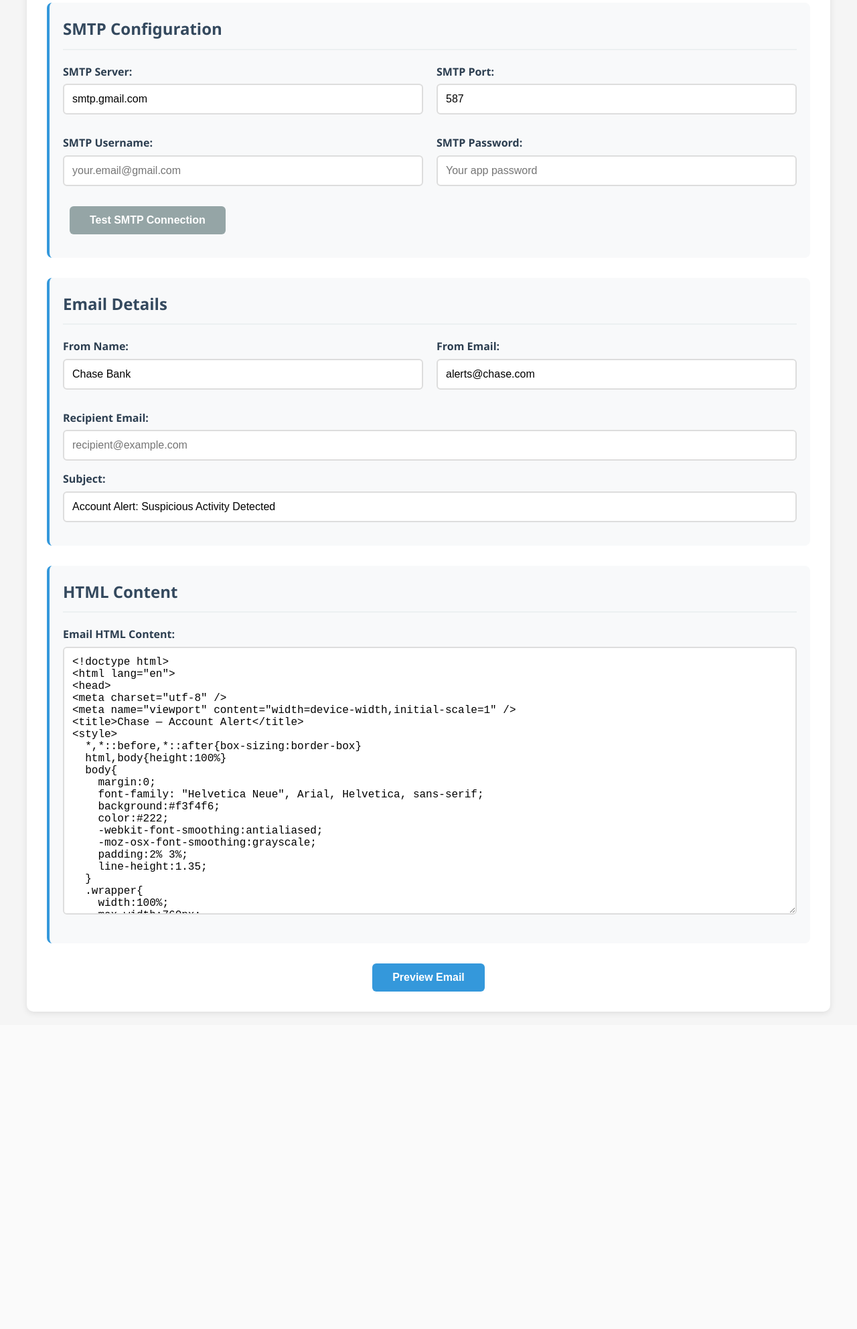
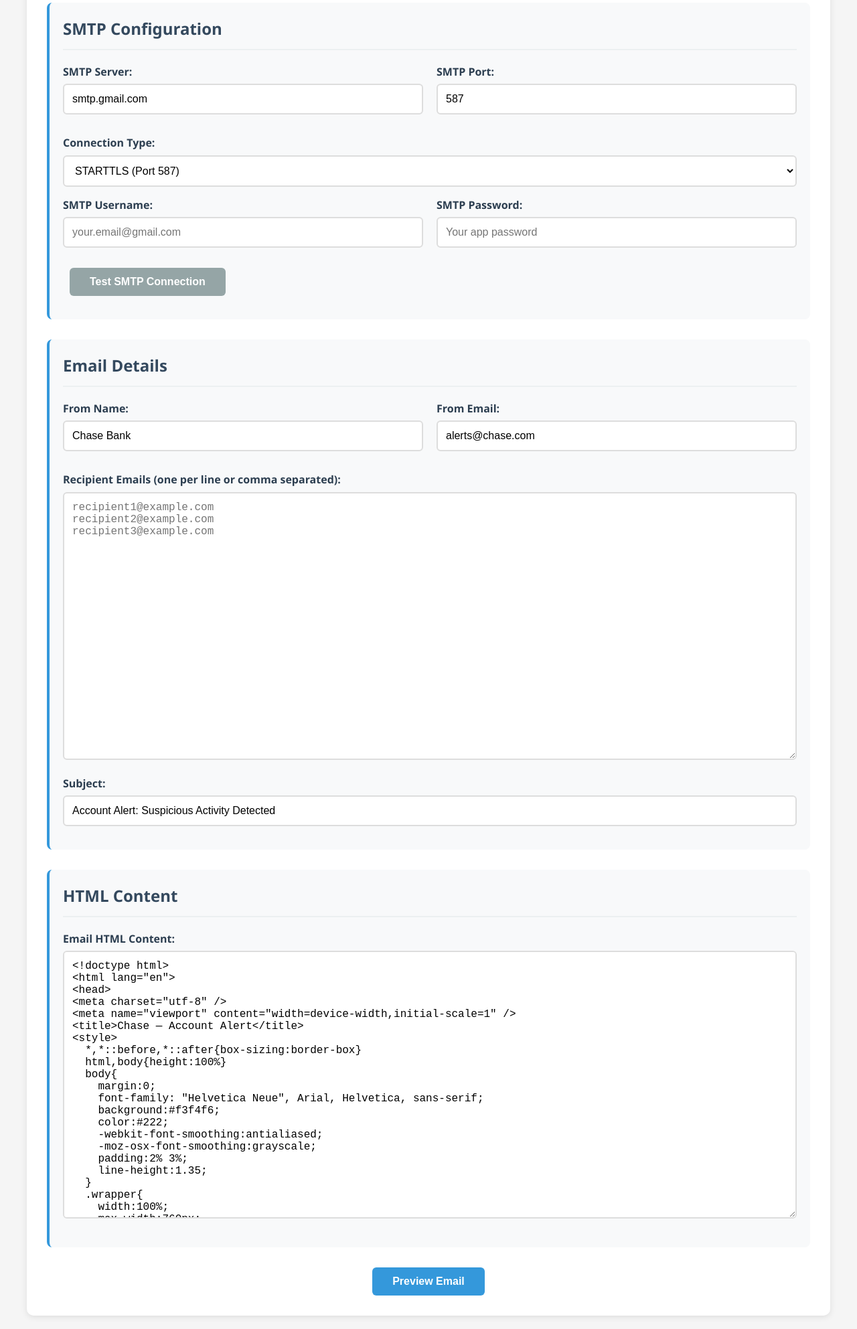
Before and after one commit to Tyger120/FossoSender, a Flask app: page / in a window 1280 px wide. Shown: the part 127-2112 px from the top of the page at 67% size. Before the commit the page ends 1642 px from the top, so only its background shows below. Run offline with Flask 3, Linux system fonts and the light colour scheme.

Commit message:
Add SSL support and multiple recipients for email campaigns
Introduces SSL/TLS connection options, allows sending to multiple recipients via comma or newline separation, and integrates PWA functionality with a service worker and manifest file.

Replit-Commit-Author: Agent
Replit-Commit-Session-Id: cc58668e-87d8-4377-add9-bc7de99d8e3a
Replit-Commit-Checkpoint-Type: intermediate_checkpoint
Replit-Commit-Screenshot-Url: https://storage.googleapis.com/screenshot-production-us-central1/8f2f4f02-7c93-4837-988c-6b48a6292f3d/cc58668e-87d8-4377-add9-bc7de99d8e3a/oU2FfTi

```diff
--- a/main.py
+++ b/main.py
@@ -1,9 +1,11 @@
-from flask import Flask, render_template, request, redirect, url_for, flash, session, jsonify
+from flask import Flask, render_template, request, redirect, url_for, flash, session, jsonify, send_from_directory
 from flask_session import Session
 import smtplib
 from email.mime.text import MIMEText
 from email.mime.multipart import MIMEMultipart
+from email.utils import parseaddr
 import os
+import re
 from datetime import datetime
 
 app = Flask(__name__)
@@ -14,6 +16,24 @@ app.config['SESSION_PERMANENT'] = False
 app.config['SESSION_USE_SIGNER'] = True
 app.config['SESSION_FILE_DIR'] = '/tmp/flask_session'
 Session(app)
+
+def validate_email(email):
+    """Validate email address format"""
+    email = email.strip()
+    if not email:
+        return False
+
+    email_regex = r'^[a-zA-Z0-9._%+-]+@[a-zA-Z0-9.-]+\.[a-zA-Z]{2,}$'
+    if not re.match(email_regex, email):
+        return False
+
+    name, addr = parseaddr(email)
+    return '@' in addr and '.' in addr.split('@')[1]
+
+@app.route('/service-worker.js')
+def service_worker():
+    """Serve service worker from root for proper PWA scope"""
+    return send_from_directory('static', 'service-worker.js', mimetype='application/javascript')
 
 @app.route('/')
 def index():
@@ -26,9 +46,10 @@ def preview():
     smtp_port = request.form.get('smtp_port', '587')
     smtp_username = request.form.get('smtp_username', '')
     smtp_password = request.form.get('smtp_password', '')
+    connection_type = request.form.get('connection_type', 'starttls')
     from_name = request.form.get('from_name', '')
     from_email = request.form.get('from_email', '')
-    recipient_email = request.form.get('recipient_email', '')
+    recipient_emails = request.form.get('recipient_emails', '')
     subject = request.form.get('subject', '')
     html_content = request.form.get('html_content', '')
 
@@ -38,9 +59,10 @@ def preview():
         'smtp_port': smtp_port,
         'smtp_username': smtp_username,
         'smtp_password': smtp_password,
+        'connection_type': connection_type,
         'from_name': from_name,
         'from_email': from_email,
-        'recipient_email': recipient_email,
+        'recipient_emails': recipient_emails,
         'subject': subject,
         'html_content': html_content
     }
@@ -49,7 +71,7 @@ def preview():
                          html_content=html_content,
                          from_name=from_name,
                          from_email=from_email,
-                         recipient_email=recipient_email,
+                         recipient_emails=recipient_emails,
                          subject=subject)
 
 @app.route('/test-connection', methods=['POST'])
@@ -59,12 +81,17 @@ def test_connection():
     smtp_port = data.get('smtp_port', '587')
     smtp_username = data.get('smtp_username', '')
     smtp_password = data.get('smtp_password', '')
+    connection_type = data.get('connection_type', 'starttls')
 
     try:
-        # Test SMTP connection
-        with smtplib.SMTP(smtp_server, int(smtp_port), timeout=10) as server:
-            server.starttls()
-            server.login(smtp_username, smtp_password)
+        # Test SMTP connection based on connection type
+        if connection_type == 'ssl':
+            with smtplib.SMTP_SSL(smtp_server, int(smtp_port), timeout=10) as server:
+                server.login(smtp_username, smtp_password)
+        else:
+            with smtplib.SMTP(smtp_server, int(smtp_port), timeout=10) as server:
+                server.starttls()
+                server.login(smtp_username, smtp_password)
 
         return jsonify({'success': True, 'message': 'Connection successful!'})
     except smtplib.SMTPAuthenticationError:
@@ -84,25 +111,46 @@ def send_email():
         return redirect(url_for('index'))
 
     try:
+        # Parse multiple recipients (comma or newline separated)
+        recipient_list = email_data['recipient_emails'].replace('\n', ',').split(',')
+        recipient_list = [email.strip() for email in recipient_list if email.strip()]
+
+        if not recipient_list:
+            flash('No valid recipients provided.', 'error')
+            return redirect(url_for('index'))
+
+        # Validate all email addresses
+        invalid_emails = [email for email in recipient_list if not validate_email(email)]
+        if invalid_emails:
+            flash(f'Invalid email addresses: {", ".join(invalid_emails)}', 'error')
+            return redirect(url_for('index'))
+
         # Create message
         msg = MIMEMultipart('alternative')
         msg['Subject'] = email_data['subject']
         msg['From'] = f"{email_data['from_name']} <{email_data['from_email']}>"
-        msg['To'] = email_data['recipient_email']
+        msg['To'] = ', '.join(recipient_list)
 
         # Create HTML part
         html_part = MIMEText(email_data['html_content'], 'html')
         msg.attach(html_part)
 
-        # Send email
-        with smtplib.SMTP(email_data['smtp_server'], int(email_data['smtp_port']), timeout=30) as server:
-            server.starttls()
-            server.login(email_data['smtp_username'], email_data['smtp_password'])
-            server.send_message(msg)
+        # Send email based on connection type
+        connection_type = email_data.get('connection_type', 'starttls')
+
+        if connection_type == 'ssl':
+            with smtplib.SMTP_SSL(email_data['smtp_server'], int(email_data['smtp_port']), timeout=30) as server:
+                server.login(email_data['smtp_username'], email_data['smtp_password'])
+                server.send_message(msg)
+        else:
+            with smtplib.SMTP(email_data['smtp_server'], int(email_data['smtp_port']), timeout=30) as server:
+                server.starttls()
+                server.login(email_data['smtp_username'], email_data['smtp_password'])
+                server.send_message(msg)
 
         session.pop('email_data', None)
 
-        flash('Email sent successfully!', 'success')
+        flash(f'Email sent successfully to {len(recipient_list)} recipient(s)!', 'success')
         return render_template('success.html')
 
     except smtplib.SMTPAuthenticationError:
--- a/static/style.css
+++ b/static/style.css
@@ -64,6 +64,7 @@ input[type="text"],
 input[type="email"],
 input[type="password"],
 input[type="number"],
+select,
 textarea {
   width: 100%;
   padding: 12px;
@@ -74,9 +75,15 @@ textarea {
 }
 
 input:focus,
+select:focus,
 textarea:focus {
   outline: none;
   border-color: #3498db;
+}
+
+select.connection-select {
+  background: white;
+  cursor: pointer;
 }
 
 textarea {
--- a/templates/index.html
+++ b/templates/index.html
@@ -3,7 +3,18 @@
 <head>
     <meta charset="UTF-8">
     <meta name="viewport" content="width=device-width, initial-scale=1.0">
-    <title>Email Sender</title>
+    <title>Email Campaign Sender</title>
+    <meta name="description" content="Send HTML email campaigns with configurable SMTP settings">
+    <meta name="theme-color" content="#3498db">
+
+    <!-- PWA Meta Tags -->
+    <link rel="manifest" href="{{ url_for('static', filename='manifest.json') }}">
+    <link rel="icon" type="image/png" sizes="192x192" href="{{ url_for('static', filename='icon-192.png') }}">
+    <link rel="apple-touch-icon" href="{{ url_for('static', filename='icon-192.png') }}">
+    <meta name="apple-mobile-web-app-capable" content="yes">
+    <meta name="apple-mobile-web-app-status-bar-style" content="default">
+    <meta name="apple-mobile-web-app-title" content="Email Sender">
+
     <link rel="stylesheet" href="{{ url_for('static', filename='style.css') }}">
 </head>
 <body>
@@ -32,6 +43,13 @@
                         <input type="number" id="smtp_port" name="smtp_port" required
                                value="587">
                     </div>
+                </div>
+                <div class="form-group">
+                    <label for="connection_type">Connection Type:</label>
+                    <select id="connection_type" name="connection_type" class="connection-select">
+                        <option value="starttls" selected>STARTTLS (Port 587)</option>
+                        <option value="ssl">SSL/TLS (Port 465)</option>
+                    </select>
                 </div>
                 <div class="form-row">
                     <div class="form-group">
@@ -68,9 +86,9 @@
                     </div>
                 </div>
                 <div class="form-group">
-                    <label for="recipient_email">Recipient Email:</label>
-                    <input type="email" id="recipient_email" name="recipient_email" required
-                           placeholder="recipient@example.com">
+                    <label for="recipient_emails">Recipient Emails (one per line or comma separated):</label>
+                    <textarea id="recipient_emails" name="recipient_emails" rows="4" required
+                              placeholder="recipient1@example.com&#10;recipient2@example.com&#10;recipient3@example.com"></textarea>
                 </div>
                 <div class="form-group">
                     <label for="subject">Subject:</label>
@@ -276,6 +294,15 @@
     </div>
 
     <script>
+        // Register Service Worker for PWA
+        if ('serviceWorker' in navigator) {
+            window.addEventListener('load', () => {
+                navigator.serviceWorker.register('/service-worker.js')
+                    .then(reg => console.log('Service Worker registered'))
+                    .catch(err => console.log('Service Worker registration failed'));
+            });
+        }
+
         function testConnection() {
             const statusDiv = document.getElementById('connection-status');
             const button = event.target;
@@ -288,7 +315,8 @@
                 smtp_server: document.getElementById('smtp_server').value,
                 smtp_port: document.getElementById('smtp_port').value,
                 smtp_username: document.getElementById('smtp_username').value,
-                smtp_password: document.getElementById('smtp_password').value
+                smtp_password: document.getElementById('smtp_password').value,
+                connection_type: document.getElementById('connection_type').value
             };
 
             fetch('/test-connection', {
```
Also changed, not shown: static/service-worker.js (added, +42 -0 lines), templates/preview.html (+8 -2 lines), templates/success.html (+7 -1 lines), static/icon-192.png (added), static/icon-512.png (added), static/manifest.json (added).
